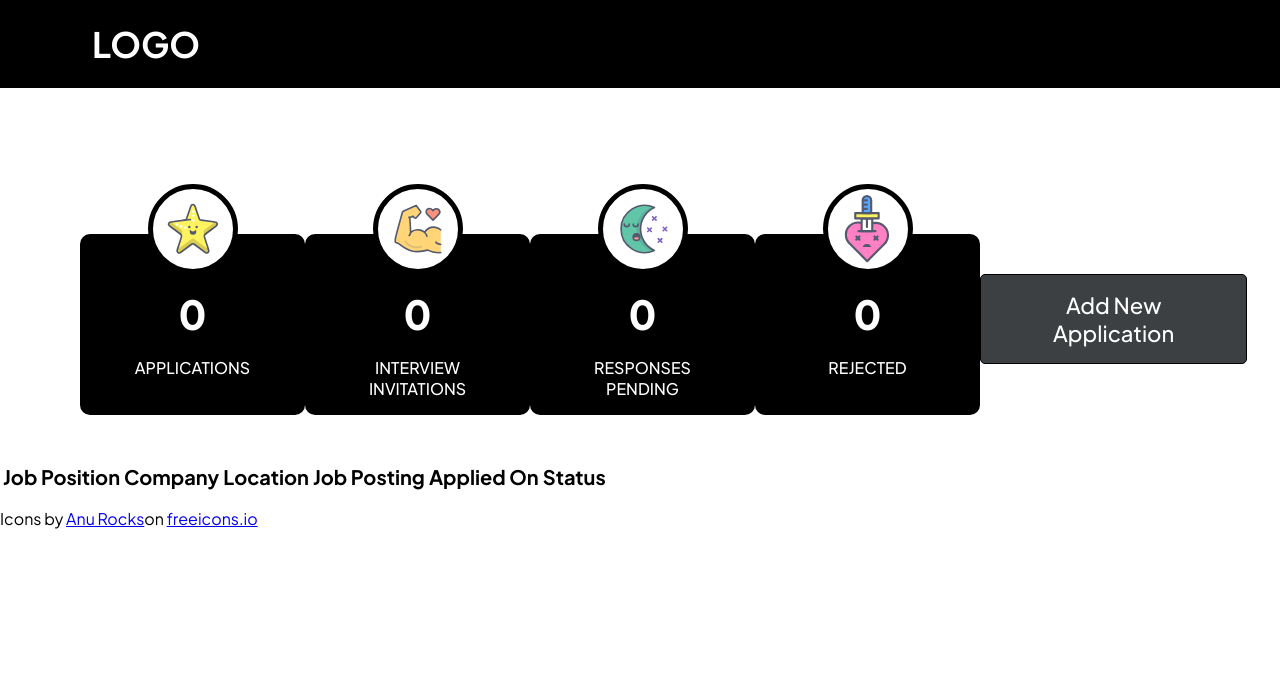
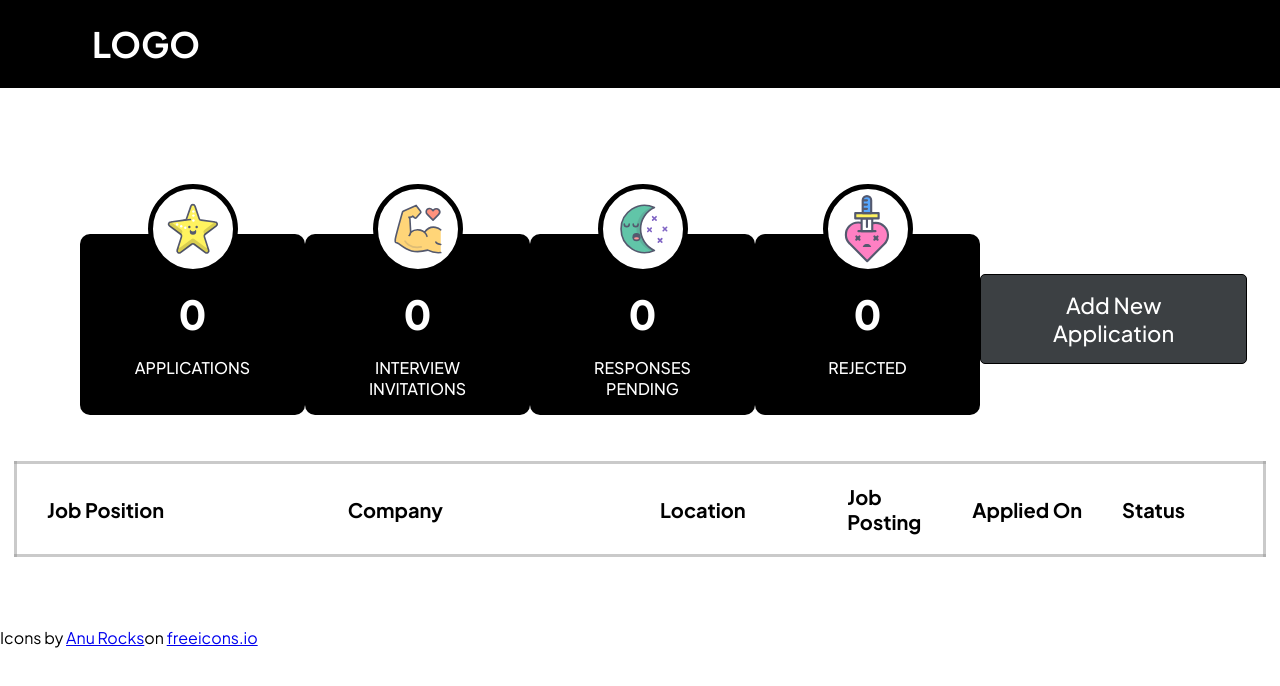
Before and after one commit to christinaOh/job_application_tracker, a React (Create React App) app in the folder client/: page / in a window 1280 px wide. Shown: the top 686 px of the page. Built offline with nearby package versions, Linux system fonts and the light colour scheme; no server answers.

Commit message:
Table Styling

```diff
--- a/client/src/App.css
+++ b/client/src/App.css
@@ -100,6 +100,94 @@ header {
 }
 /* END STATS OVERVIEW STYLING */
 
+/* TABLE STYLING */
+table {
+  table-layout: fixed;
+  border-collapse: collapse;
+  border: 3px solid rgba(151,151,151,0.51);
+  margin-right: auto;
+  margin-left: auto;
+  margin-bottom: 70px;
+}
+
+th {
+  text-align: left;
+}
+
+thead th:nth-child(1) {
+  width: 25%;
+  padding-left: 30px;
+}
+
+thead th:nth-child(2) {
+  width: 25%;
+}
+
+thead th:nth-child(3) {
+  width: 15%;
+}
+
+thead th:nth-child(4) {
+  width: 10%;
+}
+
+th > p {
+  margin: 0px;
+}
+
+thead th:nth-child(5) {
+  width: 12%;
+}
+
+thead th:nth-child(6) {
+  width: 15%;
+  padding-right: 30px;
+}
+
+tbody tr:nth-child(odd) {
+  background-color: rgba(151,151,151,0.10);
+}
+
+tr {
+  border-bottom: solid rgba(151,151,151,0.51) 2px;
+}
+
+td:first-child {
+  padding-left: 30px;
+}
+
+td:last-child {
+  padding-right: 30px;
+}
+
+th,
+td {
+  padding: 20px;
+}
+
+.status > p {
+  font-size: 16px;
+  font-weight:600;
+  border: 2px solid black;
+  padding: 5px 12px;
+  margin: 0px;
+  text-align: center;
+  border-radius: 5px;
+}
+
+.rejected > p {
+  background-color: #FF6058;
+}
+
+.awaiting-response > p {
+  background-color: #FFD578;
+}
+
+.invited-for-interview > p {
+  background-color: #5DAA99;
+}
+/* END TABLE STYLING */
+
 /* Star SVG Styling */
 #star {
   width: 52px;
--- a/client/src/components/JobAppRow.js
+++ b/client/src/components/JobAppRow.js
@@ -4,9 +4,9 @@ function JobAppRow({ jobApp }) {
         <td>{jobApp.jobTitle}</td>
         <td>{jobApp.company}</td>
         <td>{jobApp.location}</td>
-        <td>{jobApp.jobPostLink}</td>
+        <td><a href={jobApp.jobPosting}>Link</a></td>
         <td>{jobApp.appliedOn}</td>
-        <td>{jobApp.status}</td>
+        <td class={"status "+ jobApp.status.toLowerCase().replaceAll(" ", "-")}><p>{jobApp.status}</p></td>
       </tr>
     );
 }
--- a/client/src/components/JobAppTable.js
+++ b/client/src/components/JobAppTable.js
@@ -17,7 +17,7 @@ function JobAppTable({jobApps}) {
             <th>Job Position</th>
             <th>Company</th>
             <th>Location</th>
-            <th>Job Posting</th>
+            <th><p>Job</p><p>Posting</p></th>
             <th>Applied On</th>
             <th>Status</th>
           </tr>
```
